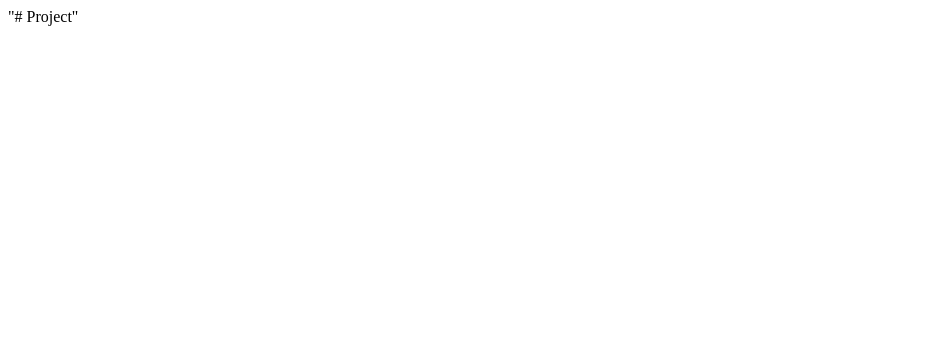
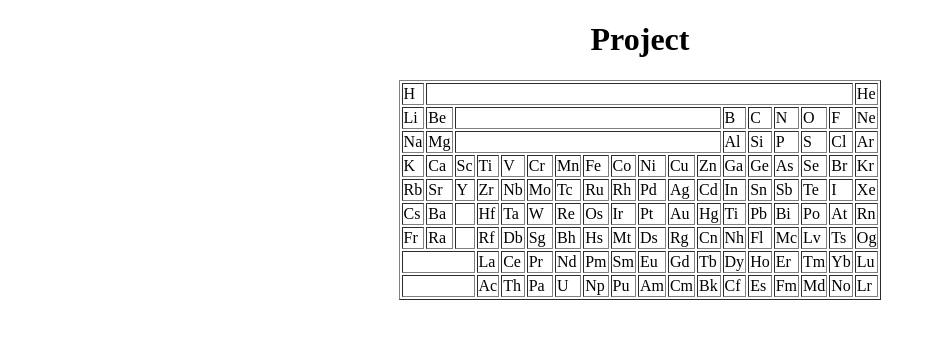
Before and after one commit to UmarOffical1/Project, a plain HTML site: page assignment.html in a window 1280 px wide. Shown: the whole page, without its empty margins (0-935 px from the left). Drawn offline with Linux system fonts and the light colour scheme.

Commit message:
New Update

```diff
--- a/assignment.html
+++ b/assignment.html
@@ -6,6 +6,152 @@
     <title>Document</title>
 </head>
 <body>
+    <h1 align="center">Project</h1>
+    <table border="1" align="center">
+        <tr >
+            <td>H</td>
+            <td colspan="16"></td>
+            <td>He</td>
+        </tr>
+        <tr>
+            <td>Li</td>
+            <td>Be</td>
+            <td colspan="10"></td>
+            <td>B</td>
+            <td>C</td>
+            <td>N</td>
+            <td>O</td>
+            <td>F</td>
+            <td>Ne</td>
+        </tr>
+        <tr>
+            <td>Na</td>
+            <td>Mg</td>
+            <td colspan="10"></td>
+            <td>Al</td>
+            <td>Si</td>
+            <td>P</td>
+            <td>S</td>
+            <td>Cl</td>
+            <td>Ar</td>
+        </tr>
+        <tr>
+            <td>K</td>
+            <td>Ca</td>
+            <td>Sc</td>
+            <td>Ti</td>
+            <td>V</td>
+            <td>Cr</td>
+            <td>Mn</td>
+            <td>Fe</td>
+            <td>Co</td>
+            <td>Ni</td>
+            <td>Cu</td>
+            <td>Zn</td>
+            <td>Ga</td>
+            <td>Ge</td>
+            <td>As</td>
+            <td>Se</td>
+            <td>Br</td>
+            <td>Kr</td>
+        </tr>
+        <tr>
+            <td>Rb</td>
+            <td>Sr</td>
+            <td>Y</td>
+            <td>Zr</td>
+            <td>Nb</td>
+            <td>Mo</td>
+            <td>Tc</td>
+            <td>Ru</td>
+            <td>Rh</td>
+            <td>Pd</td>
+            <td>Ag</td>
+            <td>Cd</td>
+            <td>In</td>
+            <td>Sn</td>
+            <td>Sb</td>
+            <td>Te</td>
+            <td>I</td>
+            <td>Xe</td>
+        </tr>
+        <tr>
+            <td>Cs</td>
+            <td>Ba</td>
+            <td></td>
+            <td>Hf</td>
+            <td>Ta</td>
+            <td>W</td>
+            <td>Re</td>
+            <td>Os</td>
+            <td>Ir</td>
+            <td>Pt</td>
+            <td>Au</td>
+            <td>Hg</td>
+            <td>Ti</td>
+            <td>Pb</td>
+            <td>Bi</td>
+            <td>Po</td>
+            <td>At</td>
+            <td>Rn</td>
+        </tr>
+        <tr>
+            <td>Fr</td>
+            <td>Ra</td>
+            <td></td>
+            <td>Rf</td>
+            <td>Db</td>
+            <td>Sg</td>
+            <td>Bh</td>
+            <td>Hs</td>
+            <td>Mt</td>
+            <td>Ds</td>
+            <td>Rg</td>
+            <td>Cn</td>
+            <td>Nh</td>
+            <td>Fl</td>
+            <td>Mc</td>
+            <td>Lv</td>
+            <td>Ts</td>
+            <td>Og</td>
+        </tr>
 
+        <tr>
+            <td colspan="3"></td>
+            <td>La</td>
+            <td>Ce</td>
+            <td>Pr</td>
+            <td>Nd</td>
+            <td>Pm</td>
+            <td>Sm</td>
+            <td>Eu</td>
+            <td>Gd</td>
+            <td>Tb</td>
+            <td>Dy</td>
+            <td>Ho</td>
+            <td>Er</td>
+            <td>Tm</td>
+            <td>Yb</td>
+            <td>Lu</td>
+        </tr>
+        <tr>
+            <td colspan="3"></td>
+            <td>Ac</td>
+            <td>Th</td>
+            <td>Pa</td>
+            <td>U</td>
+            <td>Np</td>
+            <td>Pu</td>
+            <td>Am</td>
+            <td>Cm</td>
+            <td>Bk</td>
+            <td>Cf</td>
+            <td>Es</td>
+            <td>Fm</td>
+            <td>Md</td>
+            <td>No</td>
+            <td>Lr</td>
+        </tr>
+    </table>
 </body>
-</html>"# Project"
+</html>
```
